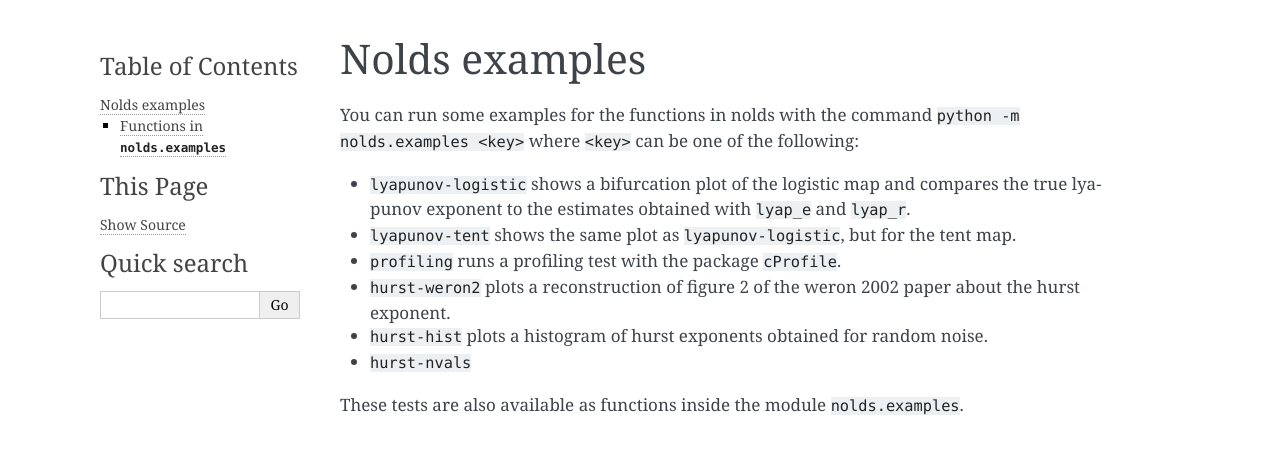
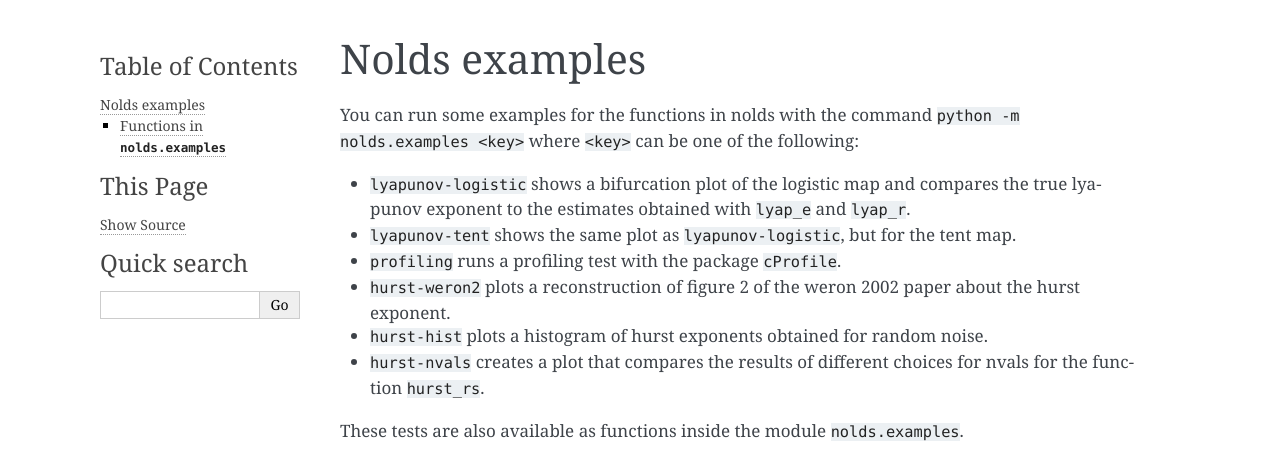
Before and after one commit to CSchoel/nolds, a Sphinx documentation site: the page built from doc/source/examples.rst, in a window 1280 px wide. Shown: the top 456 px of the page. Built offline with Sphinx 7.4.7, drawn with Linux system fonts in a browser that asks for light colours.

Commit message:
adds documentation for hurst-nvals

```diff
--- a/doc/source/examples.rst
+++ b/doc/source/examples.rst
@@ -13,7 +13,8 @@ You can run some examples for the functions in nolds with the command
 * ``hurst-weron2`` plots a reconstruction of figure 2 of the weron 2002 paper
   about the hurst exponent.
 * ``hurst-hist`` plots a histogram of hurst exponents obtained for random noise.
-* ``hurst-nvals``
+* ``hurst-nvals`` creates a plot that compares the results of different choices for nvals
+  for the function ``hurst_rs``.
 
 These tests are also available as functions inside the module ``nolds.examples``.
 
```
